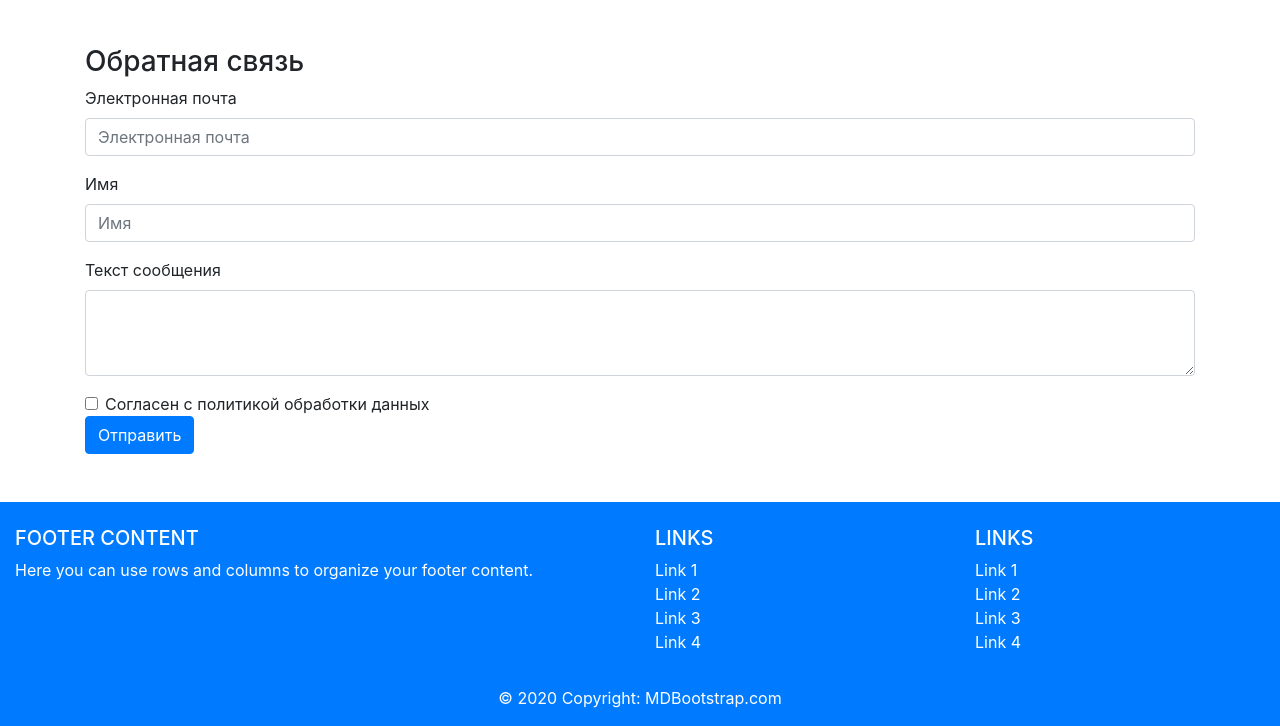
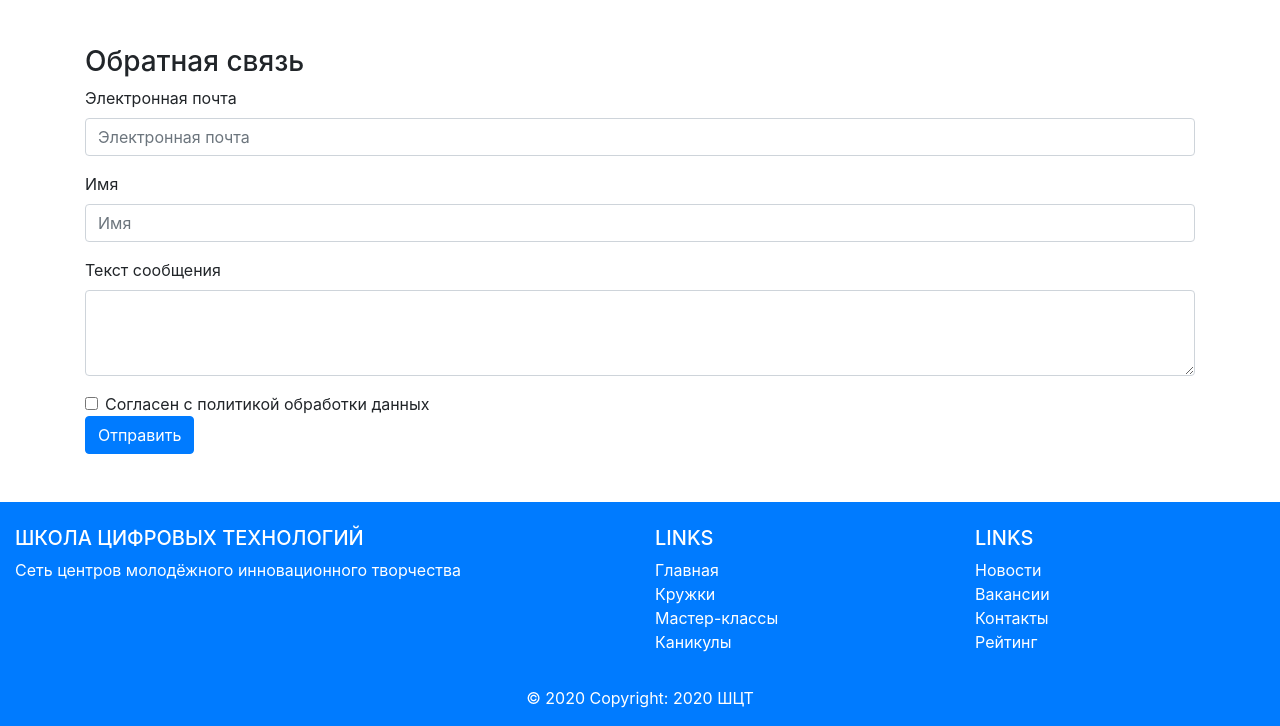
Before and after one commit to DanchikRaw/bootstrap, a plain HTML site: page index.html in a window 1280 px wide. Shown: the part 1261-1987 px from the top of the page. Drawn offline with nearby package versions, Linux system fonts and the light colour scheme.

Commit message:
Last commit

```diff
--- a/index.html
+++ b/index.html
@@ -122,8 +122,8 @@
             <div class="col-md-6 mt-md-0 mt-3">
 
                 <!-- Content -->
-                <h5 class="text-uppercase">Footer Content</h5>
-                <p>Here you can use rows and columns to organize your footer content.</p>
+                <h5 class="text-uppercase">Школа цифровых технологий</h5>
+                <p>Сеть центров молодёжного инновационного творчества</p>
 
             </div>
             <!-- Grid column -->
@@ -138,16 +138,16 @@
 
                 <ul class="list-unstyled">
                     <li>
-                        <a class="text-white" href="#!">Link 1</a>
+                        <a class="text-white" href="#!">Главная</a>
                     </li>
                     <li>
-                        <a class="text-white" href="#!">Link 2</a>
+                        <a class="text-white" href="#!">Кружки</a>
                     </li>
                     <li>
-                        <a class="text-white" href="#!">Link 3</a>
+                        <a class="text-white" href="#!">Мастер-классы</a>
                     </li>
                     <li>
-                        <a class="text-white" href="#!">Link 4</a>
+                        <a class="text-white" href="#!">Каникулы</a>
                     </li>
                 </ul>
 
@@ -162,16 +162,16 @@
 
                 <ul class="list-unstyled">
                     <li>
-                        <a class="text-white" href="#!">Link 1</a>
+                        <a class="text-white" href="#!">Новости</a>
                     </li>
                     <li>
-                        <a class="text-white" href="#!">Link 2</a>
+                        <a class="text-white" href="#!">Вакансии</a>
                     </li>
                     <li>
-                        <a class="text-white" href="#!">Link 3</a>
+                        <a class="text-white" href="#!">Контакты</a>
                     </li>
                     <li>
-                        <a class="text-white" href="#!">Link 4</a>
+                        <a class="text-white" href="#!">Рейтинг</a>
                     </li>
                 </ul>
 
@@ -186,7 +186,7 @@
 
     <!-- Copyright -->
     <div class="footer-copyright text-center py-3">© 2020 Copyright:
-        <a class="text-white" href="https://mdbootstrap.com/"> MDBootstrap.com</a>
+        <a class="text-white" href="/"> 2020 ШЦТ</a>
     </div>
     <!-- Copyright -->
 
```
